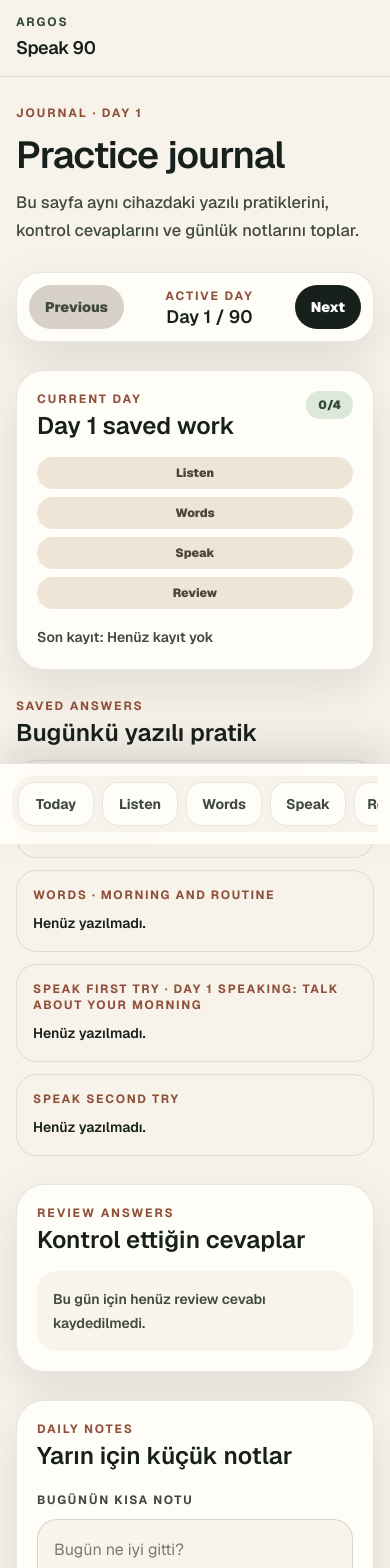
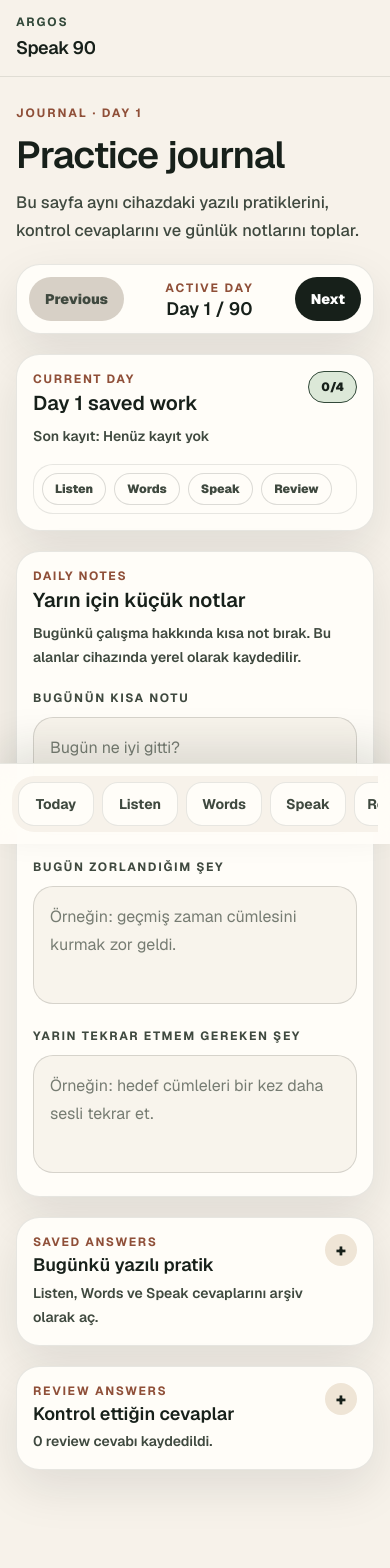
Before and after one commit to fatihsoyaltun/argos-speak-90, a Next.js app: page /journal in a window 390 px wide. Shown: the top 1568 px of the page. Built offline with nearby package versions, Linux system fonts and the light colour scheme.

Commit message:
Reduce Listen and Journal mobile density

```diff
--- a/app/journal/page.tsx
+++ b/app/journal/page.tsx
@@ -2,7 +2,13 @@
 
 import { useEffect, useMemo, useState } from "react";
 import { DayNavigator, useActiveDay } from "@/components/active-day";
-import { Card, PageHeader } from "@/components/ui";
+import {
+  CompactSection,
+  ExpandableCard,
+  PageHeader,
+  ProgressStrip,
+  StatusPill,
+} from "@/components/ui";
 import { listeningDrills } from "@/lib/listening-content";
 import {
   getDayProgress,
@@ -97,7 +103,7 @@ export default function JournalPage() {
   const completedTasks = progress?.completedTasks ?? [];
 
   return (
-    <div className="space-y-7">
+    <div className="space-y-5">
       <PageHeader
         eyebrow={`Journal · Day ${activeDay}`}
         title="Practice journal"
@@ -106,55 +112,82 @@ export default function JournalPage() {
 
       <DayNavigator />
 
-      <Card className="space-y-4">
-        <div className="flex items-start justify-between gap-4">
-          <div className="min-w-0">
-            <p className="text-xs font-bold uppercase tracking-[0.16em] text-clay">
-              Current day
-            </p>
-            <h2 className="mt-1 text-2xl font-semibold leading-tight">
-              Day {activeDay} saved work
-            </h2>
-          </div>
-          <span className="shrink-0 rounded-full bg-sage px-3 py-1.5 text-xs font-black text-moss">
+      <CompactSection
+        eyebrow="Current day"
+        title={`Day ${activeDay} saved work`}
+        description={`Son kayıt: ${formatUpdatedAt(progress?.updatedAt ?? "")}`}
+        action={
+          <StatusPill status={completedTasks.length === 4 ? "done" : "active"}>
             {completedTasks.length}/4
-          </span>
+          </StatusPill>
+        }
+      >
+        <ProgressStrip
+          items={taskOrder.map((task) => ({
+            label: taskLabels[task],
+            status: completedTasks.includes(task) ? "done" : "pending",
+          }))}
+        />
+      </CompactSection>
+
+      <CompactSection
+        eyebrow="Daily notes"
+        title="Yarın için küçük notlar"
+        description="Bugünkü çalışma hakkında kısa not bırak. Bu alanlar cihazında yerel olarak kaydedilir."
+      >
+        <div className="grid gap-3">
+          <label className="block">
+            <span className="text-xs font-bold uppercase tracking-[0.14em] text-muted">
+              Bugünün kısa notu
+            </span>
+            <textarea
+              value={progress?.dailyNote ?? ""}
+              onChange={(event) =>
+                updateJournalField("dailyNote", event.target.value)
+              }
+              rows={3}
+              placeholder="Bugün ne iyi gitti?"
+              className="mt-2 w-full resize-none rounded-[1.25rem] border border-foreground/15 bg-background/85 p-4 text-base leading-7 text-foreground outline-none transition placeholder:text-muted/70 focus:border-clay focus:ring-2 focus:ring-clay/30"
+            />
+          </label>
+
+          <label className="block">
+            <span className="text-xs font-bold uppercase tracking-[0.14em] text-muted">
+              Bugün zorlandığım şey
+            </span>
+            <textarea
+              value={progress?.difficultPart ?? ""}
+              onChange={(event) =>
+                updateJournalField("difficultPart", event.target.value)
+              }
+              rows={3}
+              placeholder="Örneğin: geçmiş zaman cümlesini kurmak zor geldi."
+              className="mt-2 w-full resize-none rounded-[1.25rem] border border-foreground/15 bg-background/85 p-4 text-base leading-7 text-foreground outline-none transition placeholder:text-muted/70 focus:border-clay focus:ring-2 focus:ring-clay/30"
+            />
+          </label>
+
+          <label className="block">
+            <span className="text-xs font-bold uppercase tracking-[0.14em] text-muted">
+              Yarın tekrar etmem gereken şey
+            </span>
+            <textarea
+              value={progress?.nextReviewNote ?? ""}
+              onChange={(event) =>
+                updateJournalField("nextReviewNote", event.target.value)
+              }
+              rows={3}
+              placeholder="Örneğin: hedef cümleleri bir kez daha sesli tekrar et."
+              className="mt-2 w-full resize-none rounded-[1.25rem] border border-foreground/15 bg-background/85 p-4 text-base leading-7 text-foreground outline-none transition placeholder:text-muted/70 focus:border-clay focus:ring-2 focus:ring-clay/30"
+            />
+          </label>
         </div>
+      </CompactSection>
 
-        <div className="grid gap-2 sm:grid-cols-4">
-          {taskOrder.map((task) => {
-            const isComplete = completedTasks.includes(task);
-
-            return (
-              <span
-                key={task}
-                className={`rounded-full px-3 py-2 text-center text-xs font-black ${
-                  isComplete
-                    ? "bg-moss text-white"
-                    : "bg-linen text-[#4c453b]"
-                }`}
-              >
-                {taskLabels[task]}
-              </span>
-            );
-          })}
-        </div>
-
-        <p className="text-sm font-semibold leading-6 text-muted">
-          Son kayıt: {formatUpdatedAt(progress?.updatedAt ?? "")}
-        </p>
-      </Card>
-
-      <section className="space-y-3">
-        <div>
-          <p className="text-xs font-bold uppercase tracking-[0.16em] text-clay sm:text-sm">
-            Saved answers
-          </p>
-          <h2 className="mt-1 text-2xl font-semibold leading-tight">
-            Bugünkü yazılı pratik
-          </h2>
-        </div>
-
+      <ExpandableCard
+        eyebrow="Saved answers"
+        title="Bugünkü yazılı pratik"
+        description="Listen, Words ve Speak cevaplarını arşiv olarak aç."
+      >
         <div className="grid gap-3">
           <SavedTextBlock
             label={listening.title}
@@ -173,18 +206,13 @@ export default function JournalPage() {
             value={progress?.speakSecondTry ?? ""}
           />
         </div>
-      </section>
+      </ExpandableCard>
 
-      <Card className="space-y-4">
-        <div>
-          <p className="text-xs font-bold uppercase tracking-[0.16em] text-clay">
-            Review answers
-          </p>
-          <h2 className="mt-1 text-2xl font-semibold leading-tight">
-            Kontrol ettiğin cevaplar
-          </h2>
-        </div>
-
+      <ExpandableCard
+        eyebrow="Review answers"
+        title="Kontrol ettiğin cevaplar"
+        description={`${checkedReviewAnswers.length} review cevabı kaydedildi.`}
+      >
         <div className="grid gap-3">
           {checkedReviewAnswers.length > 0 ? (
             checkedReviewAnswers.map(([index, answer]) => {
@@ -226,63 +254,7 @@ export default function JournalPage() {
             </p>
           )}
         </div>
-      </Card>
-
-      <Card className="space-y-4">
-        <div>
-          <p className="text-xs font-bold uppercase tracking-[0.16em] text-clay">
-            Daily notes
-          </p>
-          <h2 className="mt-1 text-2xl font-semibold leading-tight">
-            Yarın için küçük notlar
-          </h2>
-        </div>
-
-        <label className="block">
-          <span className="text-xs font-bold uppercase tracking-[0.14em] text-muted">
-            Bugünün kısa notu
-          </span>
-          <textarea
-            value={progress?.dailyNote ?? ""}
-            onChange={(event) =>
-              updateJournalField("dailyNote", event.target.value)
-            }
-            rows={3}
-            placeholder="Bugün ne iyi gitti?"
-            className="mt-2 w-full resize-none rounded-[1.25rem] border border-foreground/15 bg-background/85 p-4 text-base leading-7 text-foreground outline-none transition placeholder:text-muted/70 focus:border-clay focus:ring-2 focus:ring-clay/30"
-          />
-        </label>
-
-        <label className="block">
-          <span className="text-xs font-bold uppercase tracking-[0.14em] text-muted">
-            Bugün zorlandığım şey
-          </span>
-          <textarea
-            value={progress?.difficultPart ?? ""}
-            onChange={(event) =>
-              updateJournalField("difficultPart", event.target.value)
-            }
-            rows={3}
-            placeholder="Örneğin: geçmiş zaman cümlesini kurmak zor geldi."
-            className="mt-2 w-full resize-none rounded-[1.25rem] border border-foreground/15 bg-background/85 p-4 text-base leading-7 text-foreground outline-none transition placeholder:text-muted/70 focus:border-clay focus:ring-2 focus:ring-clay/30"
-          />
-        </label>
-
-        <label className="block">
-          <span className="text-xs font-bold uppercase tracking-[0.14em] text-muted">
-            Yarın tekrar etmem gereken şey
-          </span>
-          <textarea
-            value={progress?.nextReviewNote ?? ""}
-            onChange={(event) =>
-              updateJournalField("nextReviewNote", event.target.value)
-            }
-            rows={3}
-            placeholder="Örneğin: hedef cümleleri bir kez daha sesli tekrar et."
-            className="mt-2 w-full resize-none rounded-[1.25rem] border border-foreground/15 bg-background/85 p-4 text-base leading-7 text-foreground outline-none transition placeholder:text-muted/70 focus:border-clay focus:ring-2 focus:ring-clay/30"
-          />
-        </label>
-      </Card>
+      </ExpandableCard>
     </div>
   );
 }
--- a/components/listening-drill.tsx
+++ b/components/listening-drill.tsx
@@ -1,6 +1,12 @@
 "use client";
 
 import { useCallback, useEffect, useMemo, useRef, useState } from "react";
+import {
+  CompactSection,
+  ExpandableCard,
+  StatusPill,
+  TaskStepper,
+} from "@/components/ui";
 import type { ListeningDrill } from "@/lib/listening-content";
 import { getTtsServiceStatus } from "@/lib/tts/client";
 import {
@@ -473,9 +479,12 @@ export function ListeningDrillView({ drill }: { drill: ListeningDrill }) {
     setSaveState("saved");
   }
 
+  const hasResponse = response.trim().length > 0;
+  const hasListenedToCurrentDay = hasLoadedAudio && audioDay === drill.day;
+
   return (
-    <div className="space-y-6">
-      <section className="rounded-[1.75rem] border border-moss/15 bg-moss p-5 text-white shadow-soft sm:p-6">
+    <div className="space-y-4">
+      <section className="rounded-[1.55rem] border border-moss/15 bg-moss p-5 text-white shadow-soft sm:rounded-[1.75rem] sm:p-6">
         <div className="space-y-3">
           <p className="text-xs font-bold uppercase tracking-[0.16em] text-sage sm:text-sm">
             Bugünkü çalışma
@@ -531,13 +540,13 @@ export function ListeningDrillView({ drill }: { drill: ListeningDrill }) {
         ) : null}
 
         {ttsConfigState === "checking" ? (
-          <div className="mt-5 rounded-[1.25rem] border border-surface/25 bg-surface/10 p-4 text-sm font-semibold leading-6 text-sage">
+          <div className="mt-4 rounded-[1.15rem] border border-surface/25 bg-surface/10 p-3 text-sm font-semibold leading-6 text-sage">
             Ses servisi kontrol ediliyor.
           </div>
         ) : null}
 
         {ttsConfigState === "notConfigured" ? (
-          <div className="mt-5 rounded-[1.25rem] border border-surface/25 bg-surface/10 p-4 text-sm font-semibold leading-6 text-sage">
+          <div className="mt-4 rounded-[1.15rem] border border-surface/25 bg-surface/10 p-3 text-sm font-semibold leading-6 text-sage">
             <p>Ses servisi henüz yapılandırılmadı.</p>
             <p className="mt-2 text-sage/85">
               ElevenLabs API anahtarı ve ses ayarları eklendiğinde bu bölüm
@@ -547,25 +556,42 @@ export function ListeningDrillView({ drill }: { drill: ListeningDrill }) {
         ) : null}
 
         {audioError ? (
-          <p className="mt-3 rounded-[1.25rem] border border-surface/25 bg-surface/10 p-4 text-sm font-semibold leading-6 text-sage">
+          <p className="mt-3 rounded-[1.15rem] border border-surface/25 bg-surface/10 p-3 text-sm font-semibold leading-6 text-sage">
             {audioError}
           </p>
         ) : null}
 
       </section>
 
-      <section className="rounded-[1.75rem] border border-foreground/10 bg-surface p-5 shadow-soft sm:p-6">
-        <p className="text-xs font-bold uppercase tracking-[0.16em] text-clay sm:text-sm">
-          Ne yapacaksın?
-        </p>
-        <p className="mt-3 text-base leading-7 text-muted">
+      <TaskStepper
+        steps={[
+          {
+            label: "Listen",
+            status: hasListenedToCurrentDay
+              ? "done"
+              : canShowAudioControls
+                ? "active"
+                : "pending",
+          },
+          { label: "Read", status: hasResponse ? "done" : "active" },
+          { label: "Catch lines", status: hasResponse ? "done" : "active" },
+          { label: "Write", status: hasResponse ? "done" : "active" },
+        ]}
+      />
+
+      <ExpandableCard
+        eyebrow="Ne yapacaksın?"
+        title="Dinle, oku, kısa cevap yaz"
+        description="Detaylı çalışma yönlendirmesini ihtiyaç duyunca aç."
+      >
+        <p className="text-sm font-semibold leading-6 text-muted">
           Önce metni dinle. Sonra transcripti oku ve cümlelerin doğal sırasını
           fark et. Hedef ezber yapmak değil; kısa, gerçek İngilizceyi yakalayıp
           kendi cümleni kurmak.
         </p>
-      </section>
+      </ExpandableCard>
 
-      <section className="rounded-[1.75rem] border border-foreground/10 bg-surface p-5 shadow-soft sm:p-6">
+      <section className="rounded-[1.45rem] border border-foreground/10 bg-surface p-4 shadow-soft sm:rounded-[1.75rem] sm:p-5">
         <div className="flex items-start justify-between gap-3">
           <div className="min-w-0">
             <p className="text-xs font-bold uppercase tracking-[0.16em] text-clay sm:text-sm">
@@ -587,12 +613,12 @@ export function ListeningDrillView({ drill }: { drill: ListeningDrill }) {
             >
               {compactAudioLabel}
             </button>
-            <span className="rounded-full bg-linen px-3 py-2 text-xs font-bold text-moss">
+            <StatusPill status="active">
               Day {drill.day}
-            </span>
+            </StatusPill>
           </div>
         </div>
-        <p className="mt-4 rounded-[1.4rem] bg-background/85 p-4 text-[1.03rem] leading-8 text-foreground">
+        <p className="mt-4 rounded-[1.25rem] bg-background/85 p-4 text-[1.03rem] leading-8 text-foreground">
           {transcriptSegments.map((segment) => {
             const isCurrentWord =
               typeof segment.wordIndex === "number" &&
@@ -618,47 +644,42 @@ export function ListeningDrillView({ drill }: { drill: ListeningDrill }) {
         </p>
       </section>
 
-      <section className="space-y-3">
-        <div>
-          <p className="text-xs font-bold uppercase tracking-[0.16em] text-clay sm:text-sm">
-            Yakalaman gereken cümleler
-          </p>
-          <h3 className="mt-1 text-2xl font-semibold leading-tight">
-            Sesli tekrar et
-          </h3>
-        </div>
-        <div className="grid gap-3">
+      <ExpandableCard
+        eyebrow="Yakalaman gereken cümleler"
+        title="Sesli tekrar et"
+        description={`${drill.keyLines.length} hedef cümle. İhtiyaç duyunca açıp tekrar et.`}
+      >
+        <div className="grid gap-2">
           {drill.keyLines.map((line, index) => (
             <div
               key={line}
-              className="rounded-[1.4rem] border border-foreground/10 bg-surface p-4 shadow-soft"
+              className="rounded-[1.15rem] border border-foreground/10 bg-background/85 p-3"
             >
               <div className="flex gap-3">
-                <span className="flex h-9 w-9 shrink-0 items-center justify-center rounded-2xl bg-sage text-sm font-black text-moss">
+                <span className="flex h-8 w-8 shrink-0 items-center justify-center rounded-2xl bg-sage text-sm font-black text-moss">
                   {index + 1}
                 </span>
-                <p className="pt-1 text-base font-semibold leading-7">{line}</p>
+                <p className="pt-0.5 text-sm font-semibold leading-6 text-foreground">
+                  {line}
+                </p>
               </div>
             </div>
           ))}
         </div>
-      </section>
+      </ExpandableCard>
 
-      <section className="rounded-[1.75rem] border border-foreground/10 bg-surface p-5 shadow-soft sm:p-6">
-        <p className="text-xs font-bold uppercase tracking-[0.16em] text-clay sm:text-sm">
-          Mini task
-        </p>
-        <p className="mt-3 text-base leading-7 text-muted">{drill.miniTaskTr}</p>
-      </section>
-
-      <section className="rounded-[1.75rem] border border-foreground/10 bg-surface p-5 shadow-soft sm:p-6">
+      <CompactSection
+        eyebrow="Mini task"
+        title="Kısa cevabın"
+        description={drill.miniTaskTr}
+      >
         <label
           htmlFor="listen-response"
-          className="text-xs font-bold uppercase tracking-[0.16em] text-clay sm:text-sm"
+          className="sr-only"
         >
           Kısa cevabın
         </label>
-        <p className="mt-2 text-base leading-7 text-muted">
+        <p className="rounded-[1.15rem] bg-linen px-3 py-2 text-sm font-semibold leading-6 text-[#2d261d]">
           {drill.outputPrompt}
         </p>
         <textarea
@@ -670,7 +691,7 @@ export function ListeningDrillView({ drill }: { drill: ListeningDrill }) {
           }}
           rows={5}
           placeholder="Example: I have a slow morning. First, I need coffee."
-          className="mt-4 w-full resize-none rounded-[1.4rem] border border-foreground/15 bg-background/85 p-4 text-base leading-7 text-foreground outline-none transition placeholder:text-muted/70 focus:border-clay focus:ring-2 focus:ring-clay/30"
+          className="mt-3 w-full resize-none rounded-[1.4rem] border border-foreground/15 bg-background/85 p-4 text-base leading-7 text-foreground outline-none transition placeholder:text-muted/70 focus:border-clay focus:ring-2 focus:ring-clay/30"
         />
         <button
           type="button"
@@ -685,7 +706,7 @@ export function ListeningDrillView({ drill }: { drill: ListeningDrill }) {
             Cevabın bu cihazda kaydedildi.
           </p>
         ) : null}
-      </section>
+      </CompactSection>
     </div>
   );
 }
```
Also changed, not shown: 1 other file (tests, documents, lock files or other folders).
